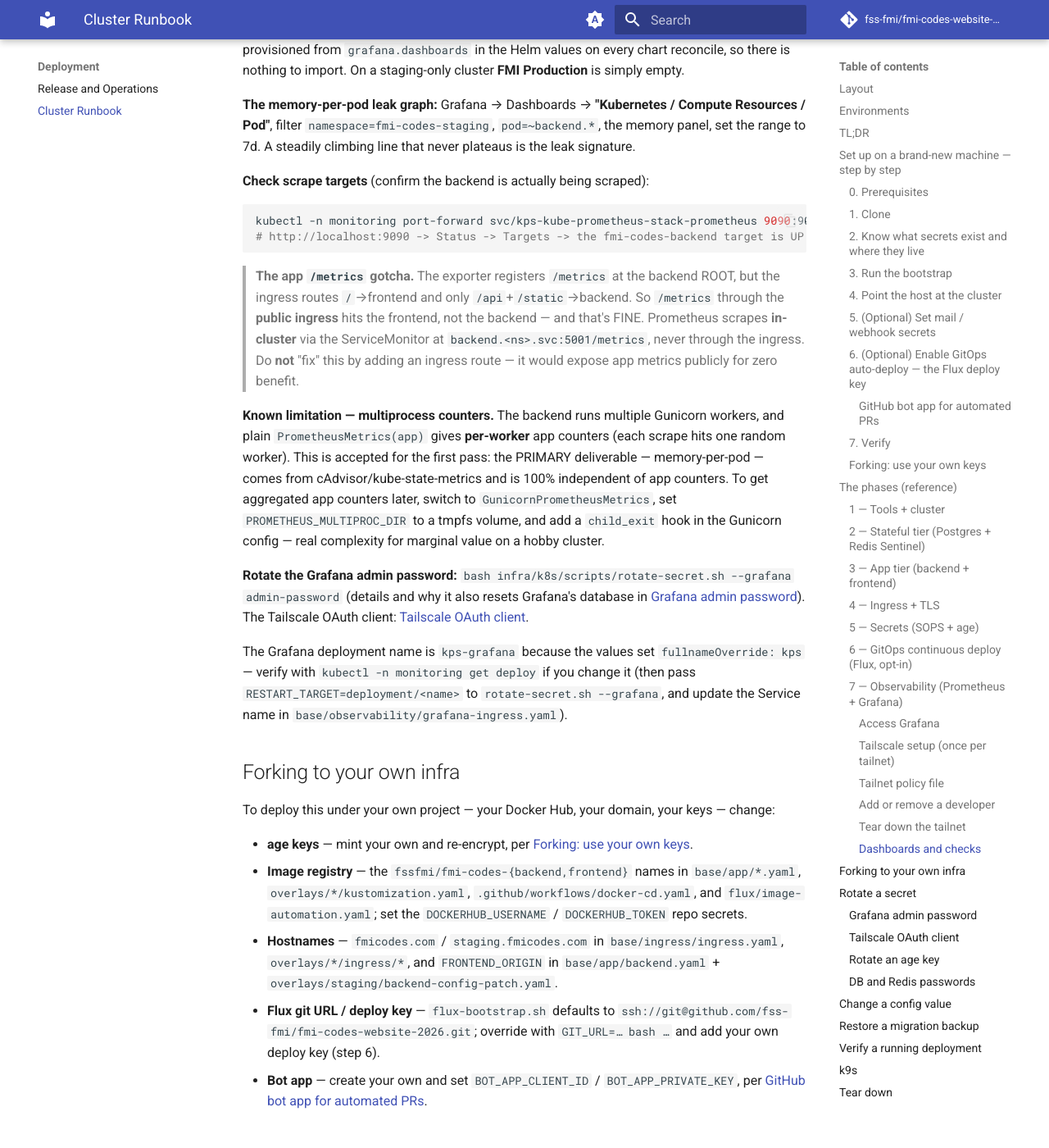
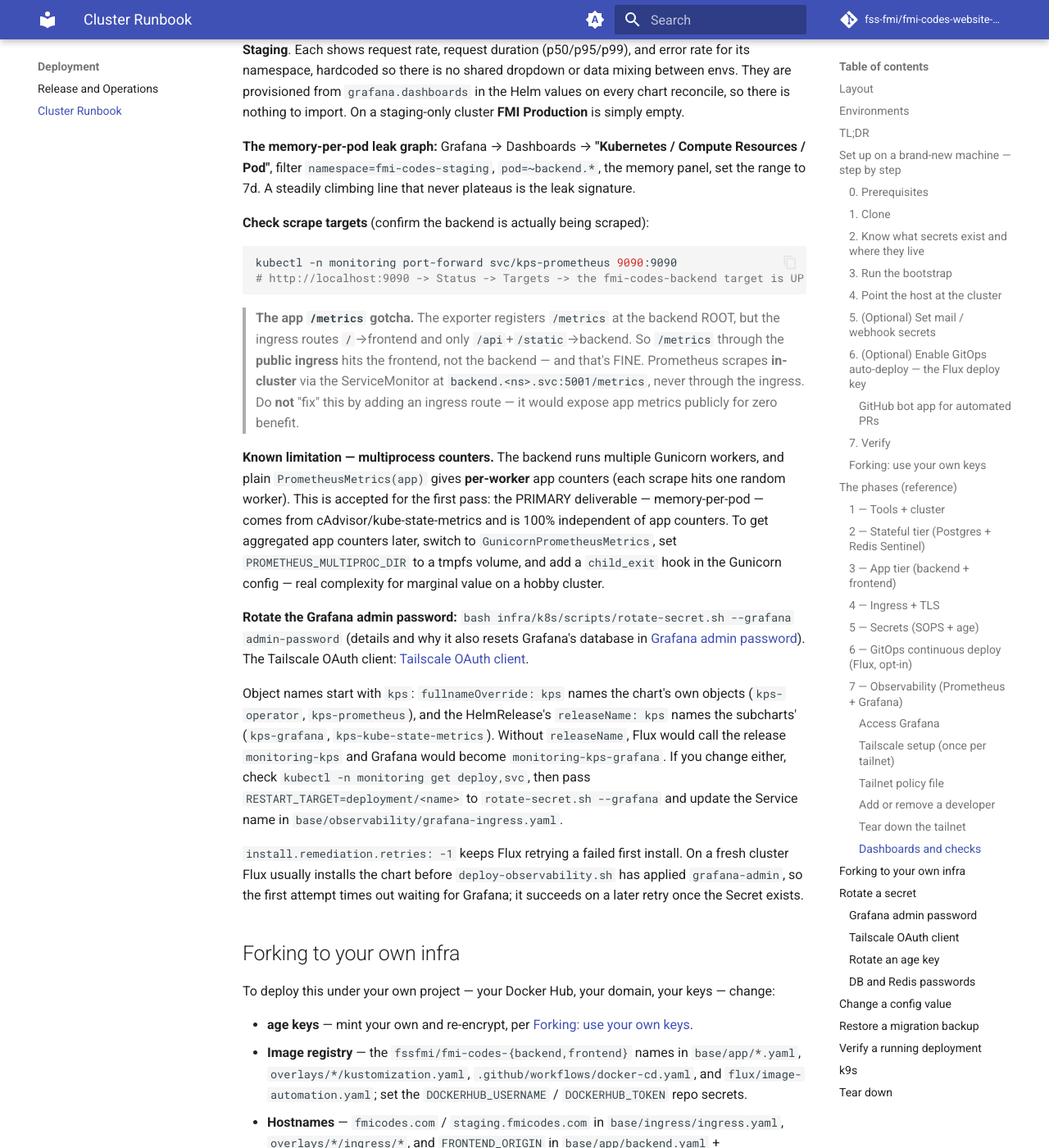
Before and after one commit to fss-fmi/fmi-codes-website-2026, an MkDocs documentation site: the page built from docs/runbook.md, in a window 1280 px wide and 1400 px high, scrolled down 15969 px. Shown: the whole window at 82% size. Built offline with MkDocs 1.6.1 and Material for MkDocs 9.7.7, drawn with Linux system fonts in a browser that asks for light colours; comment, search, counter and statistics services are not loaded; some of the changed text lies outside the part shown.

Commit message:
fix: never apply a half-filled Tailscale OAuth pair; store staging client (#146)
* fix: never apply a half-filled Tailscale OAuth pair; store staging client

rotate-secret.sh --tailscale changes one key per run. On first setup the
operator-oauth Secret does not exist yet and the operator pod is waiting
for it, so applying it after only client_id was set let the pod start
with an empty client_secret and crash-loop until the second run.
RESTART=false did not help: the pod starts as soon as the Secret appears.

While either half is still empty the script now only stores the value in
the SOPS file and names the key to set next; the run that completes the
pair applies and restarts. Rotating a complete pair is unchanged. The
first-setup commands in the runbook and in deploy-observability.sh's hint
no longer need RESTART=false.

Also commits the staging tailscale-oauth.enc.yaml with the staging
cluster's OAuth client (encrypted to the staging age key).

Co-Authored-By: Claude Opus 5.5 <noreply@anthropic.com>

* fix: name the kps release explicitly and retry its first install

With no releaseName, Flux named the release monitoring-kps, and the
subcharts name their objects after the release, so Grafana became
monitoring-kps-grafana. The tailnet Ingress, rotate-secret.sh --grafana and
the runbook all point at kps-grafana, so the Ingress had no backend and the
operator never created Grafana's proxy. releaseName: kps makes the names
match (checked with helm template on chart 87.19.0). Flux uninstalls the
old release and installs the renamed one; Prometheus keeps its PVC.

On a fresh cluster Flux installs the chart before deploy-observability.sh
applies grafana-admin, so the first install timed out waiting for Grafana
and, with zero retries, the HelmRelease stalled for good.
install.remediation.retries: -1 keeps retrying until the Secret exists.

Also fixes the runbook's Prometheus port-forward (the Service is
kps-prometheus).

Co-Authored-By: Claude Opus 5.5 <noreply@anthropic.com>

---------

Co-authored-by: Claude Opus 5.5 <noreply@anthropic.com>

````diff
--- a/docs/runbook.md
+++ b/docs/runbook.md
@@ -592,11 +592,13 @@ two steps touch the repo.
    prompts are hidden; the values never touch argv, history or a temp file:
 
    ```bash
-   ENV=prod RESTART=false bash infra/k8s/scripts/rotate-secret.sh --tailscale client_id
+   ENV=prod bash infra/k8s/scripts/rotate-secret.sh --tailscale client_id
    ENV=prod bash infra/k8s/scripts/rotate-secret.sh --tailscale client_secret
    ```
 
-   Commit `infra/k8s/secrets/tailscale-oauth.enc.yaml` (staging:
+   While one half is still empty the script only stores the value and says which key to set
+   next; the second command applies the complete pair, so the operator never starts with half
+   of it. Commit `infra/k8s/secrets/tailscale-oauth.enc.yaml` (staging:
    `overlays/staging/secrets/tailscale-oauth.enc.yaml`).
 
 7. **Verify.** `kubectl -n tailscale get pods` shows the operator Running, the admin console's
@@ -672,7 +674,7 @@ to 7d. A steadily climbing line that never plateaus is the leak signature.
 **Check scrape targets** (confirm the backend is actually being scraped):
 
 ```bash
-kubectl -n monitoring port-forward svc/kps-kube-prometheus-stack-prometheus 9090:9090
+kubectl -n monitoring port-forward svc/kps-prometheus 9090:9090
 # http://localhost:9090 -> Status -> Targets -> the fmi-codes-backend target is UP
 ```
 
@@ -696,10 +698,18 @@ admin-password` (details and why it also resets Grafana's database in
 [Grafana admin password](#grafana-admin-password)). The Tailscale OAuth client:
 [Tailscale OAuth client](#tailscale-oauth-client).
 
-The Grafana deployment name is `kps-grafana` because the values set `fullnameOverride: kps` —
-verify with `kubectl -n monitoring get deploy` if you change it (then pass
-`RESTART_TARGET=deployment/<name>` to `rotate-secret.sh --grafana`, and update the Service name
-in `base/observability/grafana-ingress.yaml`).
+Object names start with `kps`: `fullnameOverride: kps` names the chart's own objects
+(`kps-operator`, `kps-prometheus`), and the HelmRelease's `releaseName: kps` names the
+subcharts' (`kps-grafana`, `kps-kube-state-metrics`). Without `releaseName`, Flux would call the
+release `monitoring-kps` and Grafana would become `monitoring-kps-grafana`. If you change
+either, check `kubectl -n monitoring get deploy,svc`, then pass
+`RESTART_TARGET=deployment/<name>` to `rotate-secret.sh --grafana` and update the Service name in
+`base/observability/grafana-ingress.yaml`.
+
+`install.remediation.retries: -1` keeps Flux retrying a failed first install. On a fresh cluster
+Flux usually installs the chart before `deploy-observability.sh` has applied `grafana-admin`, so
+the first attempt times out waiting for Grafana; it succeeds on a later retry once the Secret
+exists.
 
 ## Forking to your own infra
 
````
Also changed, not shown: other parts of docs/runbook.md (+3 -2 lines), 4 other files.
